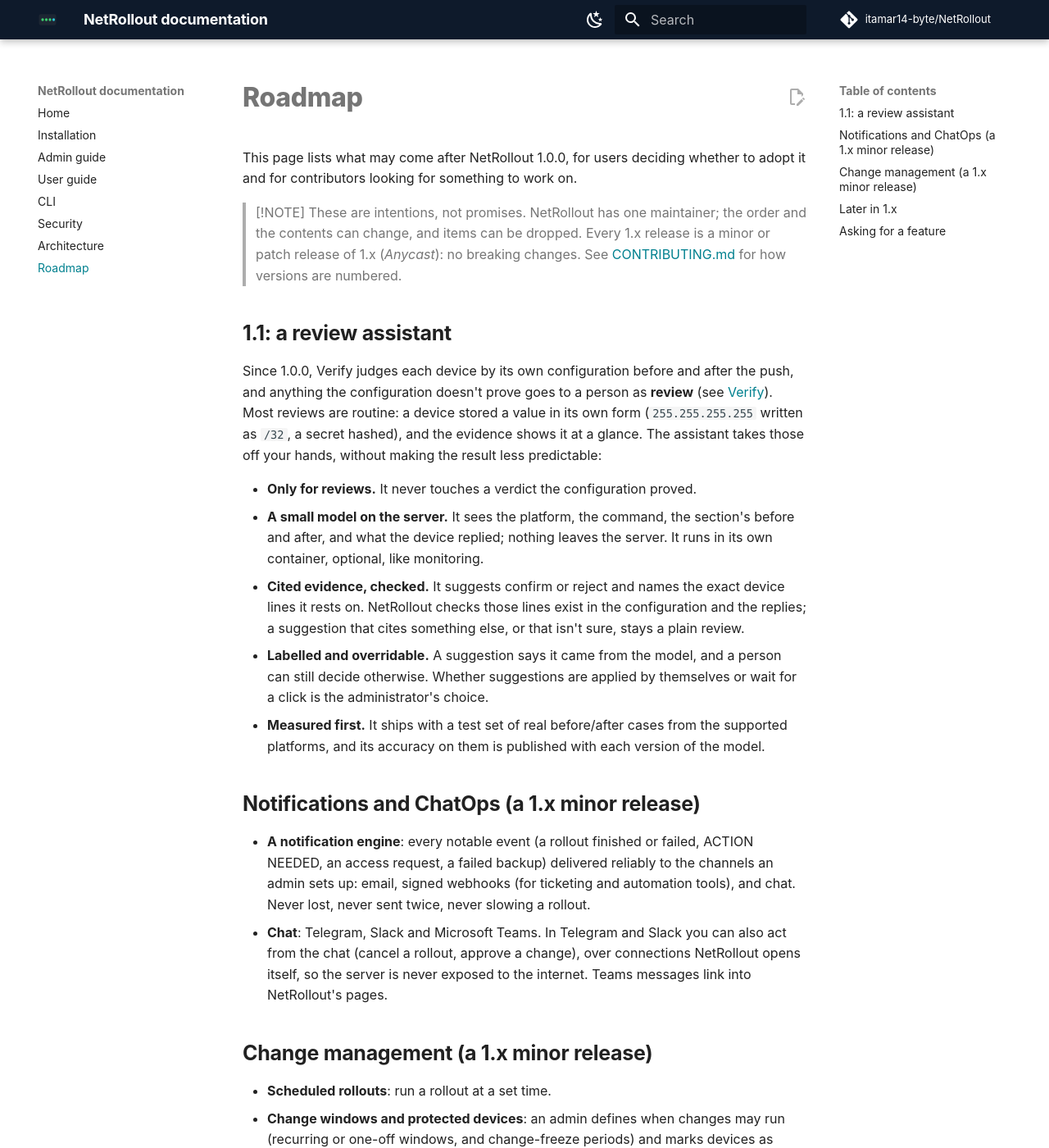
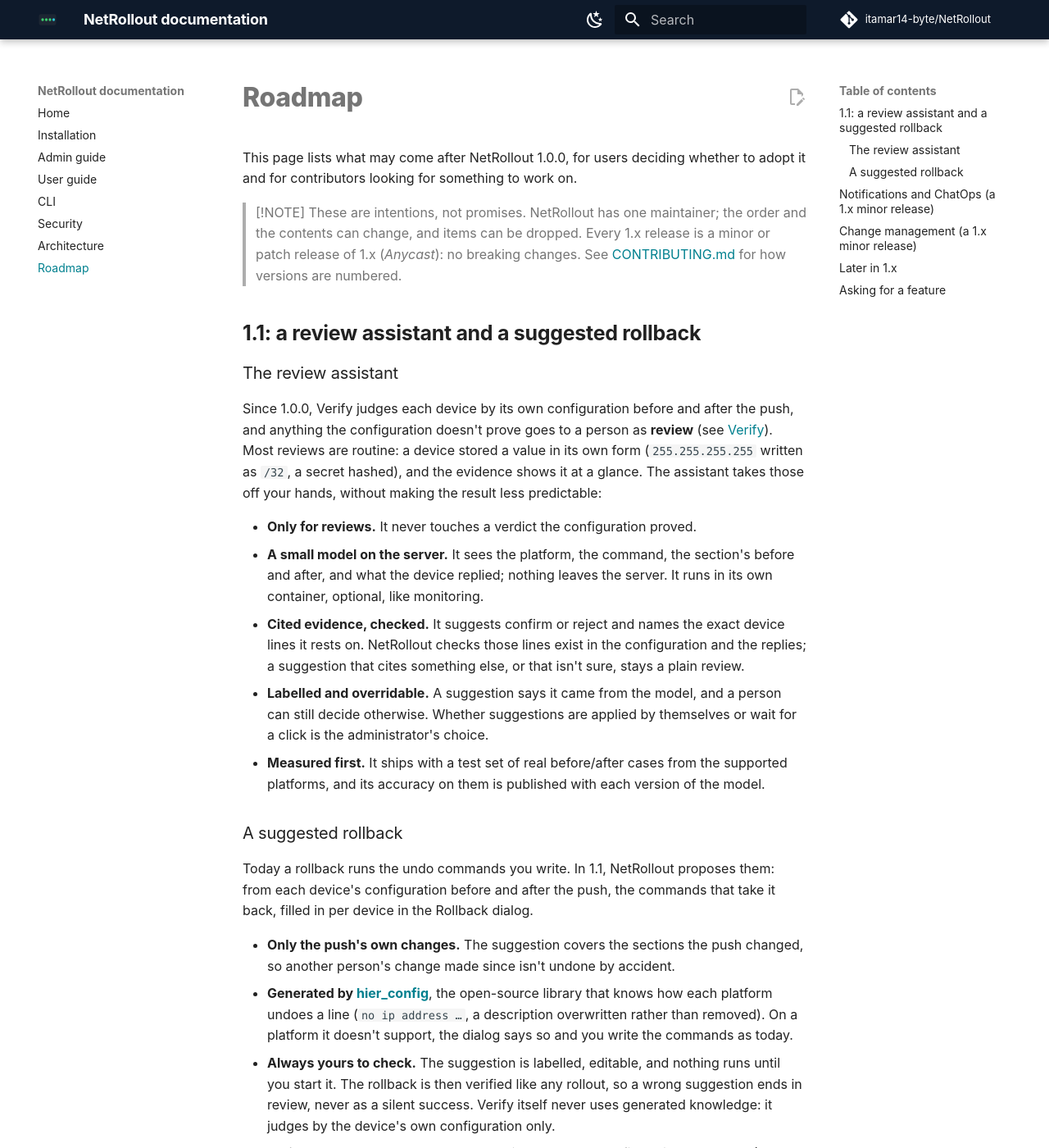
Before and after one commit to itamar14-byte/NetRollout, an MkDocs documentation site: the page built from docs/roadmap.md, in a window 1280 px wide and 1400 px high. Shown: the whole window at 82% size. Built offline with MkDocs 1.6.1 and Material for MkDocs 9.7.7, drawn with Linux system fonts in a browser that asks for light colours; comment, search, counter and statistics services are not loaded; some of the changed text lies outside the part shown.

Commit message:
Roadmap: a suggested rollback in 1.1 (hier_config generates, a person checks, Verify judges)

```diff
--- a/docs/roadmap.md
+++ b/docs/roadmap.md
@@ -5,7 +5,9 @@
 > [!NOTE]
 > These are intentions, not promises. NetRollout has one maintainer; the order and the contents can change, and items can be dropped. Every 1.x release is a minor or patch release of 1.x (*Anycast*): no breaking changes. See [CONTRIBUTING.md](../CONTRIBUTING.md#versioning) for how versions are numbered.
 
-## 1.1: a review assistant
+## 1.1: a review assistant and a suggested rollback
+
+### The review assistant
 
 Since 1.0.0, Verify judges each device by its own configuration before and after the push, and anything the configuration doesn't prove goes to a person as **review** (see [Verify](user-guide.md#verify)). Most reviews are routine: a device stored a value in its own form (`255.255.255.255` written as `/32`, a secret hashed), and the evidence shows it at a glance. The assistant takes those off your hands, without making the result less predictable:
 
@@ -14,6 +16,15 @@
 - **Cited evidence, checked.** It suggests confirm or reject and names the exact device lines it rests on. NetRollout checks those lines exist in the configuration and the replies; a suggestion that cites something else, or that isn't sure, stays a plain review.
 - **Labelled and overridable.** A suggestion says it came from the model, and a person can still decide otherwise. Whether suggestions are applied by themselves or wait for a click is the administrator's choice.
 - **Measured first.** It ships with a test set of real before/after cases from the supported platforms, and its accuracy on them is published with each version of the model.
+
+### A suggested rollback
+
+Today a rollback runs the undo commands you write. In 1.1, NetRollout proposes them: from each device's configuration before and after the push, the commands that take it back, filled in per device in the Rollback dialog.
+
+- **Only the push's own changes.** The suggestion covers the sections the push changed, so another person's change made since isn't undone by accident.
+- **Generated by [hier_config](https://github.com/netdevops/hier_config)**, the open-source library that knows how each platform undoes a line (`no ip address …`, a description overwritten rather than removed). On a platform it doesn't support, the dialog says so and you write the commands as today.
+- **Always yours to check.** The suggestion is labelled, editable, and nothing runs until you start it. The rollback is then verified like any rollout, so a wrong suggestion ends in review, never as a silent success. Verify itself never uses generated knowledge: it judges by the device's own configuration only.
+- **While the snapshots are kept.** Suggestions need the configuration snapshots (7 days by default), and a device changed since the rollout gets a warning first.
 
 ## Notifications and ChatOps (a 1.x minor release)
 
```
